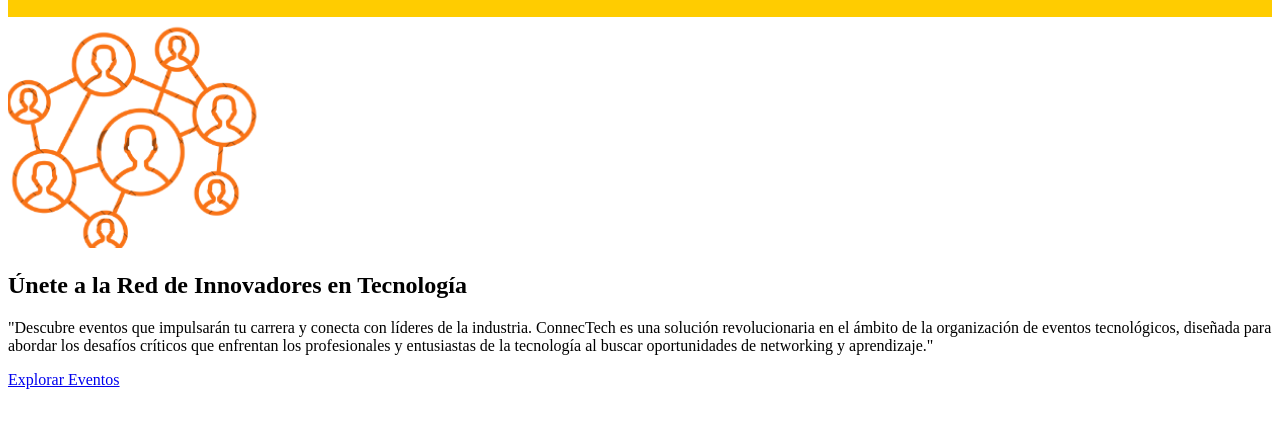
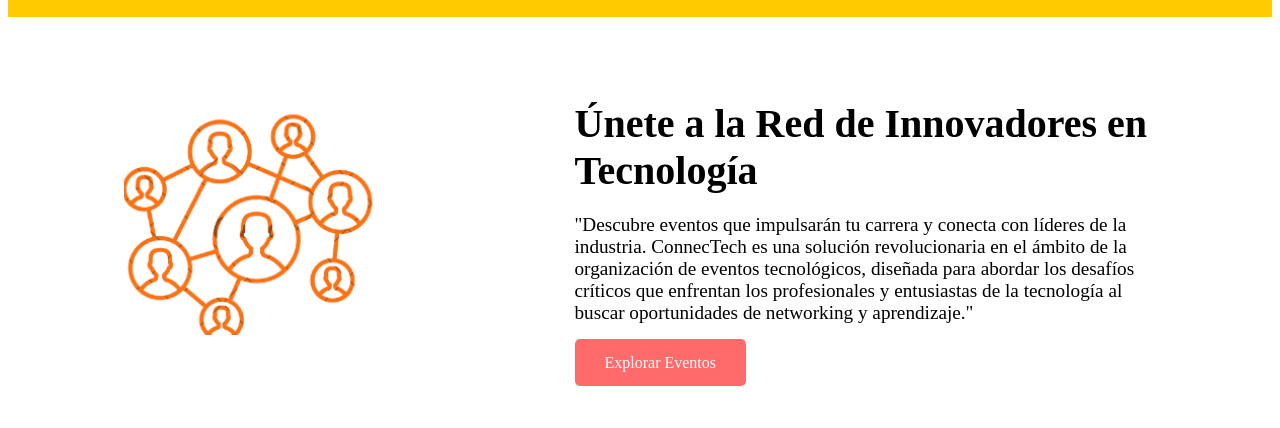
Before and after one commit to ConnecTechUPC/landing-page-ConnecTech, a plain HTML site: page index.html in a window 1280 px wide. Shown: the part 130-558 px from the top of the page. Drawn offline with Linux system fonts and the light colour scheme.

Commit message:
Update styles.css

```diff
--- a/css/styles.css
+++ b/css/styles.css
@@ -29,3 +29,46 @@
     font-size: larger;
     font-family: monospace;
 }
+
+
+/*Seccion de introduccion */
+
+.hero {
+    display: flex; /* Usamos flexbox para alinear elementos */
+    align-items: center; /* Centra verticalmente la imagen y el contenido */
+    justify-content: space-between; /* Separa los elementos: imagen a la izquierda, contenido a la derecha */
+    padding: 50px;
+    background-color: #fff; /* Color de fondo */
+}
+
+.hero img {
+    width: 30; /* Ajusta el tamaño de la imagen (puedes cambiarlo según sea necesario) */
+    max-width: 100%; /* Asegúrate de que no se desborde */
+    height: auto; /* Mantiene la proporción de la imagen */
+    margin-right: 200px; /* Espacio entre la imagen y el contenido */
+}
+.hero { /*centrar el contenido */
+    justify-content: center;
+}
+
+.hero-content {
+    max-width: 50%; /* Controla el ancho del contenido para que no sea demasiado ancho */
+}
+
+.hero h1 {
+    font-size: 2.5em;
+    margin-bottom: 20px;
+}
+
+.hero p {
+    font-size: 1.2em;
+    margin-bottom: 30px;
+}
+
+.btn-explorar {
+    padding: 15px 30px;
+    background-color: #ff6b6b;
+    color: white;
+    text-decoration: none;
+    border-radius: 5px;
+}
```
